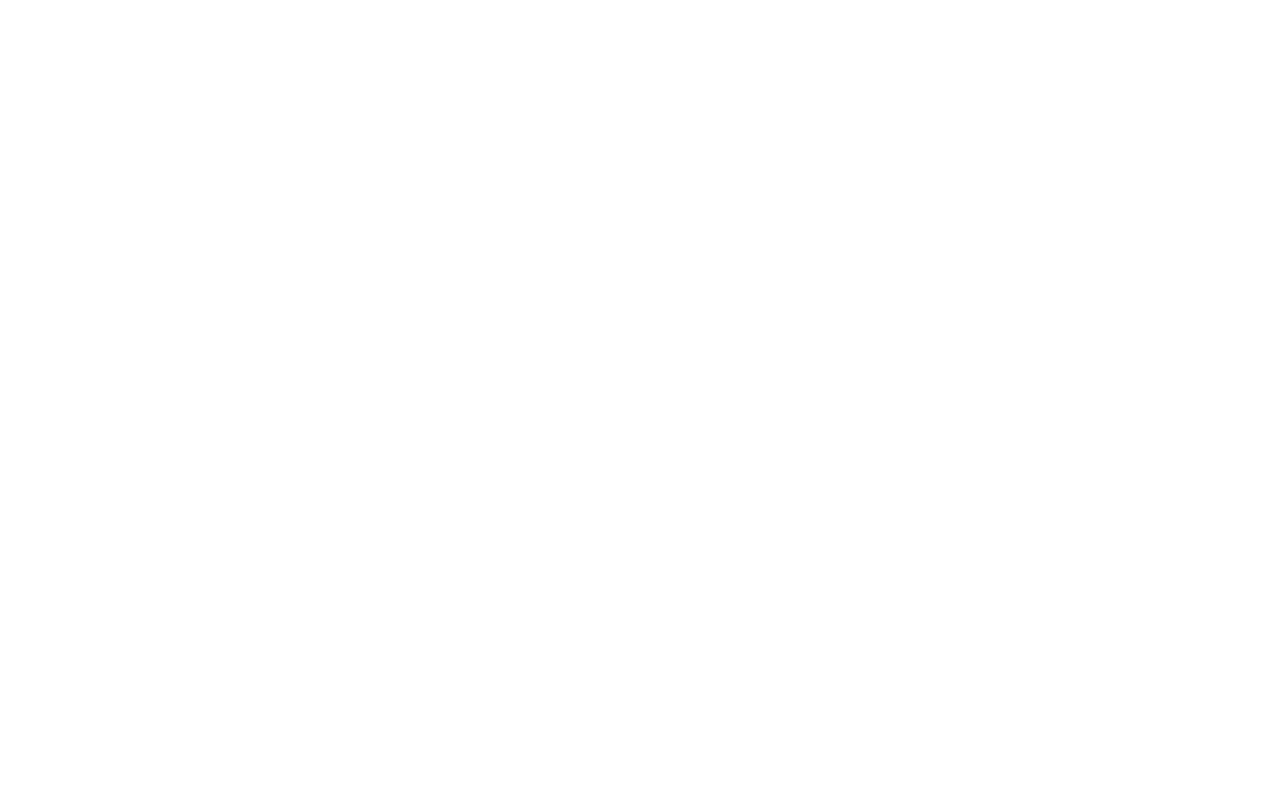
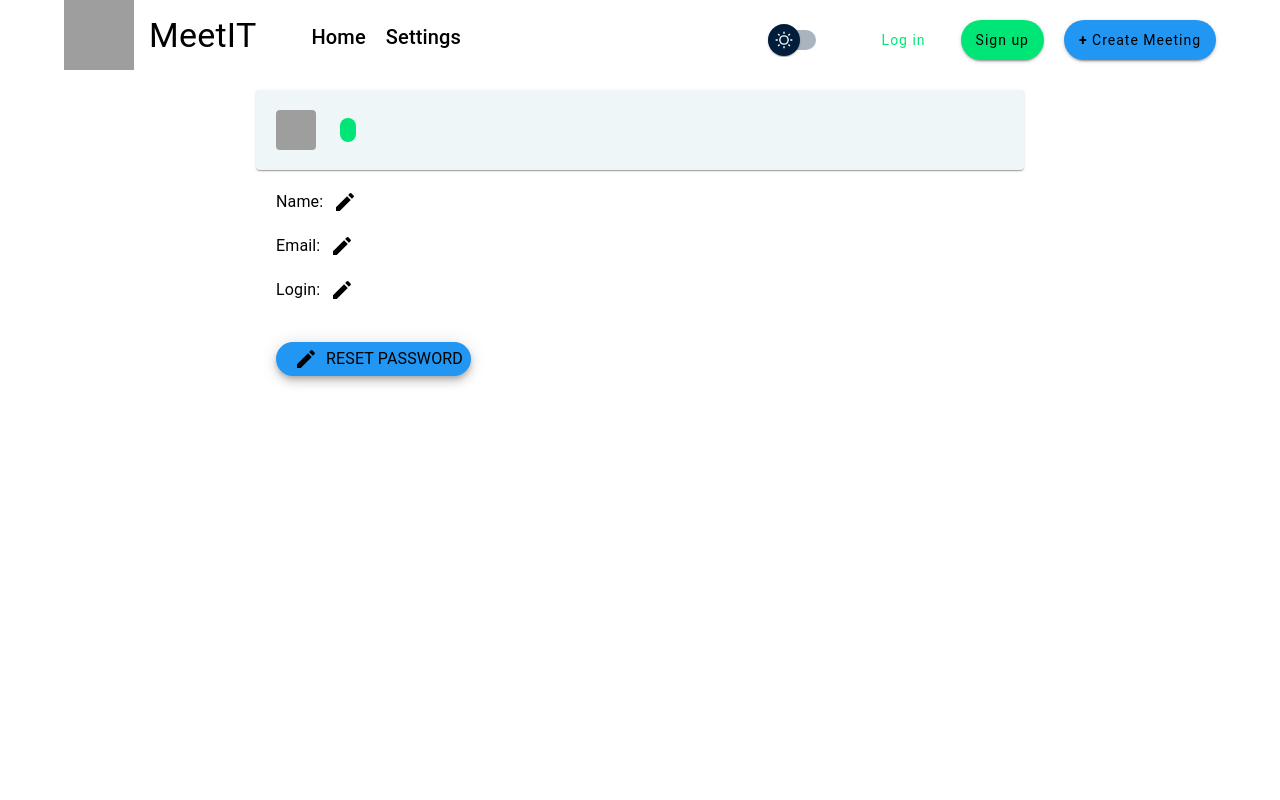
Before and after one commit to j-coop/Meeting-scheduler-OSLC, a React (Create React App) app in the folder client/react-app/: page /settings in a window 1280 px wide. Before the commit this address had no page. Shown: the top 800 px of the page. Built offline with nearby package versions, Linux system fonts and the light colour scheme; grey boxes are pictures that could not be loaded.

Commit message:
settings interface

```diff
--- a/client/react-app/src/App.js
+++ b/client/react-app/src/App.js
@@ -5,7 +5,7 @@
 import Home from "./pages/Home";
 import SignUp from "./pages/SignUp";
 import CreateMeeting from "./pages/CreateMeeting";
-import Account from "./pages/Account";
+import Settings from "./pages/Settings";
 import Meetings from "./pages/Meetings";
 import Users from "./pages/Users";
 import About from "./pages/About";
@@ -18,10 +18,10 @@
                 <Route path="/" element={<Layout />}>
                     <Route index element={<Home />} />
                     <Route path="create" element={<CreateMeeting/>}/>
-                    <Route path="account" element={<Account/>}/>
+                    <Route path="settings" element={<Settings/>}/>
                     <Route path="meetings" element={<Meetings/>}/>
                     <Route path="users" element={<Users/>}/>
-                    <Route path="/about" element={<About/>}/>
+                    <Route path="about" element={<About/>}/>
                 </Route>
                 <Route path="/signup" element={<SignUp/>}/>
             </Routes>
--- a/client/react-app/src/components/AccountPopover.js
+++ b/client/react-app/src/components/AccountPopover.js
@@ -24,9 +24,6 @@
             }}
         >
             <UserCard
-                login={userLogin}
-                email={userEmail}
-                name={userName}
                 addPresent={false}
             />
             <div
@@ -43,10 +40,10 @@
                     fullWidth={true}
                     variant="text"
                 >
-                    <Link to={"/account"} onClick={props.handleClose}><Button>Account</Button></Link>
                     <Link to={"/meetings"} onClick={props.handleClose}><Button>Meetings</Button></Link>
                     <Link to={"/users"} onClick={props.handleClose}><Button>Users</Button></Link>
                     <Link to={"/settings"} onClick={props.handleClose}><Button>Settings</Button></Link>
+                    <Link to={"/about"} onClick={props.handleClose}><Button>About</Button></Link>
                     <Button onClick={logout}>Logout</Button>
                 </ButtonGroup>
             </div>
--- /dev/null
+++ b/client/react-app/src/components/ChangePanel.js
@@ -0,0 +1,35 @@
+import styles from '../styles/settings.module.css'
+import StandardButton from "./StandardButton";
+import {Stack, TextField} from "@mui/material";
+
+const ChangePanel = ({valueType}) => {
+
+
+    return (
+        <div className={styles.changePanelContainer}>
+            <Stack direction="column" alignItems="center">
+                <TextField
+                    id="outlined-basic"
+                    label={`New ${valueType}`}
+                    variant="outlined"
+                    sx={{
+                        marginTop: '10px'
+                    }}
+                />
+                <TextField
+                    id="outlined-basic"
+                    label={`Confirm new ${valueType}`}
+                    variant="outlined"
+                    sx={{
+                        marginTop: '10px'
+                    }}
+                />
+                <div style={{ margin: '10px' }}>
+                    <StandardButton text="Confirm"/>
+                </div>
+            </Stack>
+        </div>
+    )
+}
+
+export default ChangePanel;
--- a/client/react-app/src/components/NavBar.js
+++ b/client/react-app/src/components/NavBar.js
@@ -21,8 +21,8 @@
                         </Link>
                     </li>
                     <li>
-                        <Link to="/account" className={styles.navLink}>
-                            <Typography variant="h6" color="textPrimary">Account</Typography>
+                        <Link to="/settings" className={styles.navLink}>
+                            <Typography variant="h6" color="textPrimary">Settings</Typography>
                         </Link>
                     </li>
                     {
--- a/client/react-app/src/components/UserCard.js
+++ b/client/react-app/src/components/UserCard.js
@@ -1,6 +1,7 @@
 import {Avatar, Card, Chip, Fab, Stack, Typography} from "@mui/material";
 import AddIcon from '@mui/icons-material/Add';
 import {useState} from "react";
+import {useAuth} from "../context/AuthContext";
 
 
 const UserCard = (props) => {
@@ -11,13 +12,15 @@
 
     const [added, setAdded] = useState(false);
 
+    const {userLogin, userEmail, userName, logout} = useAuth();
+
     const addUser = () => {
         setAdded(true);
         let userData = {
             id: props.id,
-            login: props.login,
-            email: props.email,
-            name: props.name
+            login: userLogin,
+            email: userEmail,
+            name: userName
         }
         props.setChosen([...props.chosen, userData]);
     }
@@ -28,15 +31,15 @@
                 <Avatar variant="rounded" src="avatar.jpg" />
                 <div>
                     <Stack direction="row" alignItems="center" spacing={1} useFlexGap>
-                        <Typography fontWeight="semiBold">{props.name}</Typography>
+                        <Typography fontWeight="semiBold">{userName}</Typography>
                         <Chip
                             size="small"
                             color={active ? 'secondary' : 'default'}
-                            label={props.login}
+                            label={userLogin}
                         />
                     </Stack>
                     <Typography variant="body2" color="text.secondary">
-                        {props.email}
+                        {userEmail}
                     </Typography>
                 </div>
                 {
--- a/client/react-app/src/components/UserSearch.js
+++ b/client/react-app/src/components/UserSearch.js
@@ -93,9 +93,6 @@
                     <ListItem key={result.login}>
                         <UserCard
                             id={result.id}
-                            login={result.login}
-                            email={result.email}
-                            name={result.fullName}
                             addPresent={addPresent}
                             chosen={props.chosen}
                             setChosen={props.setChosen}
--- a/client/react-app/src/pages/Account.js
+++ /dev/null
@@ -1,11 +0,0 @@
-
-const Account = () => {
-
-    return (
-        <>
-            Account
-        </>
-    )
-};
-
-export default Account;
--- /dev/null
+++ b/client/react-app/src/pages/Settings.js
@@ -0,0 +1,104 @@
+import styles from '../styles/settings.module.css'
+import UserCard from "../components/UserCard";
+import {useAuth} from "../context/AuthContext";
+import EditIcon from '@mui/icons-material/Edit';
+import {Fab, Stack, Typography} from "@mui/material";
+import {useState} from "react";
+import ChangePanel from "../components/ChangePanel";
+
+
+const Settings = () => {
+
+    const {userLogin, userEmail, userName} = useAuth();
+
+    const [login, setLogin] = useState(userLogin);
+    const [email, setEmail] = useState(userEmail);
+    const [name, setName] = useState(userName);
+
+    const [nameWindowOpen, setNameWindowOpen] = useState(false);
+    const [emailWindowOpen, setEmailWindowOpen] = useState(false);
+    const [loginWindowOpen, setLoginWindowOpen] = useState(false);
+
+    const handleNameChange = () => {
+        setNameWindowOpen(!nameWindowOpen);
+    }
+
+    const handleEmailChange = () => {
+        setEmailWindowOpen(!emailWindowOpen);
+    }
+
+    const handleLoginChange = () => {
+        setLoginWindowOpen(!loginWindowOpen);
+    }
+
+    const handlePasswordChange = () => {
+        alert("password to be changed")
+    }
+
+    const iconSx = {
+        color: 'text.primary',
+        marginLeft: '10px',
+        cursor: 'pointer'
+    }
+
+    return (
+        <div className={styles.container}>
+            <div className={styles.infoCard}>
+                <UserCard />
+            </div>
+            <div className={styles.infoContent}>
+                <Stack direction="row" alignItems="center" flexGap={1}>
+                    <Typography variant="body1" color="text.primary">
+                        Name: {name}
+                    </Typography>
+                    <EditIcon
+                        sx={iconSx}
+                        onClick={handleNameChange}
+                    />
+                </Stack>
+                {
+                    nameWindowOpen &&
+                    <ChangePanel valueType="name"/>
+                }
+                <br/>
+                <Stack direction="row" alignItems="center" flexGap={1}>
+                    <Typography variant="body1" color="text.primary">
+                        Email: {email}
+                    </Typography>
+                    <EditIcon
+                        sx={iconSx}
+                        onClick={handleEmailChange}
+                    />
+                </Stack>
+                {
+                    emailWindowOpen &&
+                    <ChangePanel valueType="email"/>
+                }
+                <br/>
+                <Stack direction="row" alignItems="center" flexGap={1}>
+                    <Typography variant="body1" color="text.primary">
+                        Login: {login}
+                    </Typography>
+                    <EditIcon
+                        sx={iconSx}
+                        onClick={handleLoginChange}
+                    />
+                </Stack>
+                {
+                    loginWindowOpen &&
+                    <ChangePanel valueType="login"/>
+                }
+            </div>
+            <div className={styles.settingsButtons}>
+                <Fab variant="extended" size="small" color="primary" onClick={handlePasswordChange}>
+                    <EditIcon sx={{ color: 'text.primary', marginLeft: '10px', mr: 1 }} />
+                    <Typography variant="body1" color="text.primary">
+                        Reset password
+                    </Typography>
+                </Fab>
+            </div>
+        </div>
+    )
+};
+
+export default Settings;
--- a/client/react-app/src/pages/SignUp.js
+++ b/client/react-app/src/pages/SignUp.js
@@ -56,7 +56,7 @@
                     navigate("/");
                 }
                 else if (response.status === 409) {
-                    alert("Account with this email or login already exists");
+                    alert("Settings with this email or login already exists");
                 }
             })
             .catch(error => {
--- /dev/null
+++ b/client/react-app/src/styles/settings.module.css
@@ -0,0 +1,24 @@
+.container {
+    padding-left: 20%;
+    padding-right: 20%;
+    min-height: 100vh;
+}
+
+.infoCard {
+    width: 100%;
+}
+
+.infoContent {
+    width: 100%;
+    padding: 20px;
+    line-height: 20px;
+}
+
+.settingsButtons {
+    width: 100%;
+    padding: 20px;
+}
+
+.changePanelContainer {
+    height: fit-content;
+}
```
